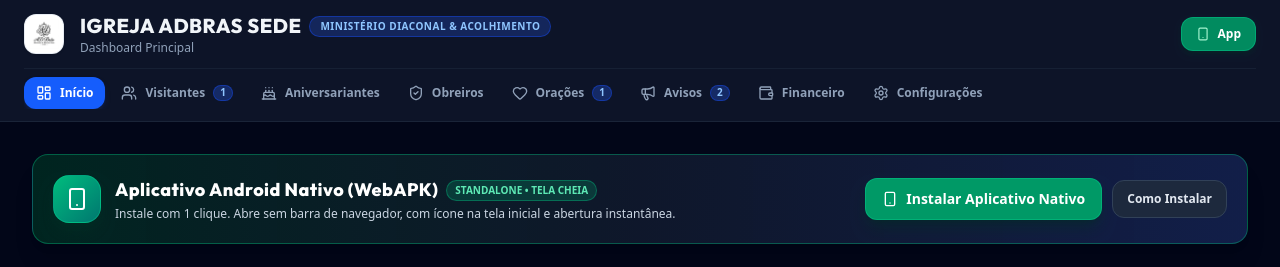
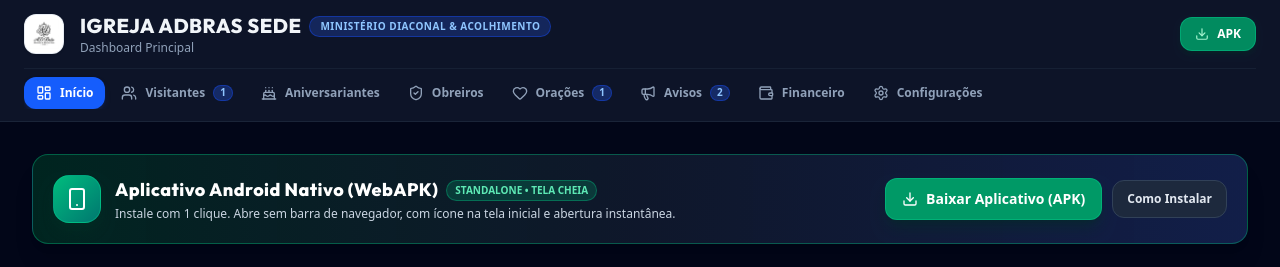
Before and after one commit to evertonsolder3235/Gest-o-Diaconal-, a React (Vite) app: page / in a window 1280 px wide. Shown: the top 267 px of the page. Built offline with nearby package versions, Linux system fonts and the light colour scheme.

Commit message:
feat: add direct APK download link for Android
Replace the PWA install button with a direct download link for the application's APK file to improve accessibility on Android devices.

```diff
--- a/src/components/Header.tsx
+++ b/src/components/Header.tsx
@@ -75,16 +75,17 @@ export const Header: React.FC = () => {
           </div>
 
           {/* Download & Install App Button */}
-          <button
-            type="button"
-            onClick={installPWA}
+          <a
+            href="/gestao-diaconal.apk"
+            download="GestaoDiaconal.apk"
+            onClick={() => installPWA()}
             className="flex items-center gap-2 px-3 py-1.5 sm:px-3.5 sm:py-2 rounded-xl bg-emerald-600/90 hover:bg-emerald-500 text-white font-extrabold text-xs shadow-md shadow-emerald-950/40 border border-emerald-400/40 transition-all shrink-0 active:scale-95 cursor-pointer"
-            title="Instalar Aplicativo Android Nativo (WebAPK)"
+            title="Baixar Aplicativo Android (APK)"
           >
-            <Smartphone className="w-3.5 h-3.5 text-emerald-200" />
-            <span className="hidden xs:inline">Instalar App</span>
-            <span className="xs:hidden">App</span>
-          </button>
+            <Download className="w-3.5 h-3.5 text-emerald-200" />
+            <span className="hidden xs:inline">Baixar App</span>
+            <span className="xs:hidden">APK</span>
+          </a>
         </div>
 
         {/* Desktop Top Navigation Bar */}
--- a/src/components/views/DashboardView.tsx
+++ b/src/components/views/DashboardView.tsx
@@ -146,20 +146,22 @@ export const DashboardView: React.FC = () => {
           </div>
 
           <div className="flex items-center gap-2.5 w-full sm:w-auto shrink-0">
-            <button
+            <a
+              href="/gestao-diaconal.apk"
+              download="GestaoDiaconal.apk"
               onClick={() => {
                 installPWA();
                 setIsApkModalOpen(true);
               }}
               className="flex-1 sm:flex-initial flex items-center justify-center gap-2 px-4 py-2.5 rounded-xl bg-emerald-600 hover:bg-emerald-500 text-white font-black text-xs sm:text-sm shadow-lg shadow-emerald-950/50 border border-emerald-400/40 transition-all active:scale-95 cursor-pointer"
             >
-              <Smartphone className="w-4 h-4" />
-              <span>Instalar Aplicativo Nativo</span>
-            </button>
+              <Download className="w-4 h-4" />
+              <span>Baixar Aplicativo (APK)</span>
+            </a>
 
             <button
               onClick={() => setIsApkModalOpen(true)}
-              className="px-3.5 py-2.5 rounded-xl bg-slate-800 hover:bg-slate-700 text-slate-200 font-bold text-xs border border-slate-700 transition-all"
+              className="px-3.5 py-2.5 rounded-xl bg-slate-800 hover:bg-slate-700 text-slate-200 font-bold text-xs border border-slate-700 transition-all cursor-pointer"
               title="Instruções de Instalação no Celular"
             >
               Como Instalar
@@ -680,24 +682,26 @@ export const DashboardView: React.FC = () => {
             </div>
 
             <div className="flex flex-col sm:flex-row gap-2.5 pt-2 border-t border-slate-800">
+              <a
+                href="/gestao-diaconal.apk"
+                download="GestaoDiaconal.apk"
+                onClick={() => installPWA()}
+                className="flex-1 flex items-center justify-center gap-2 py-3 px-4 rounded-xl bg-emerald-600 hover:bg-emerald-500 text-white font-extrabold text-xs sm:text-sm shadow-lg shadow-emerald-950/60 border border-emerald-400/40 transition-all cursor-pointer text-center"
+              >
+                <Download className="w-4 h-4" />
+                <span>Baixar APK do Aplicativo</span>
+              </a>
+
               <button
                 type="button"
                 onClick={() => {
                   installPWA();
                   setIsApkModalOpen(false);
                 }}
-                className="flex-1 flex items-center justify-center gap-2 py-3 px-4 rounded-xl bg-emerald-600 hover:bg-emerald-500 text-white font-extrabold text-xs sm:text-sm shadow-lg shadow-emerald-950/60 border border-emerald-400/40 transition-all cursor-pointer text-center"
+                className="flex-1 flex items-center justify-center gap-2 py-3 px-4 rounded-xl bg-blue-600 hover:bg-blue-500 text-white font-bold text-xs sm:text-sm border border-blue-400/40 transition-all text-center cursor-pointer"
               >
                 <Smartphone className="w-4 h-4" />
-                <span>Instalar Aplicativo Nativo Agora</span>
-              </button>
-
-              <button
-                type="button"
-                onClick={() => setIsApkModalOpen(false)}
-                className="flex-1 flex items-center justify-center gap-2 py-3 px-4 rounded-xl bg-slate-800 hover:bg-slate-700 text-slate-300 font-bold text-xs sm:text-sm border border-slate-700 transition-all text-center cursor-pointer"
-              >
-                <span>Fechar</span>
+                <span>Instalar via WebAPK / Chrome</span>
               </button>
             </div>
           </div>
```
Also changed, not shown: 2 other files (tests, documents, lock files or other folders).
